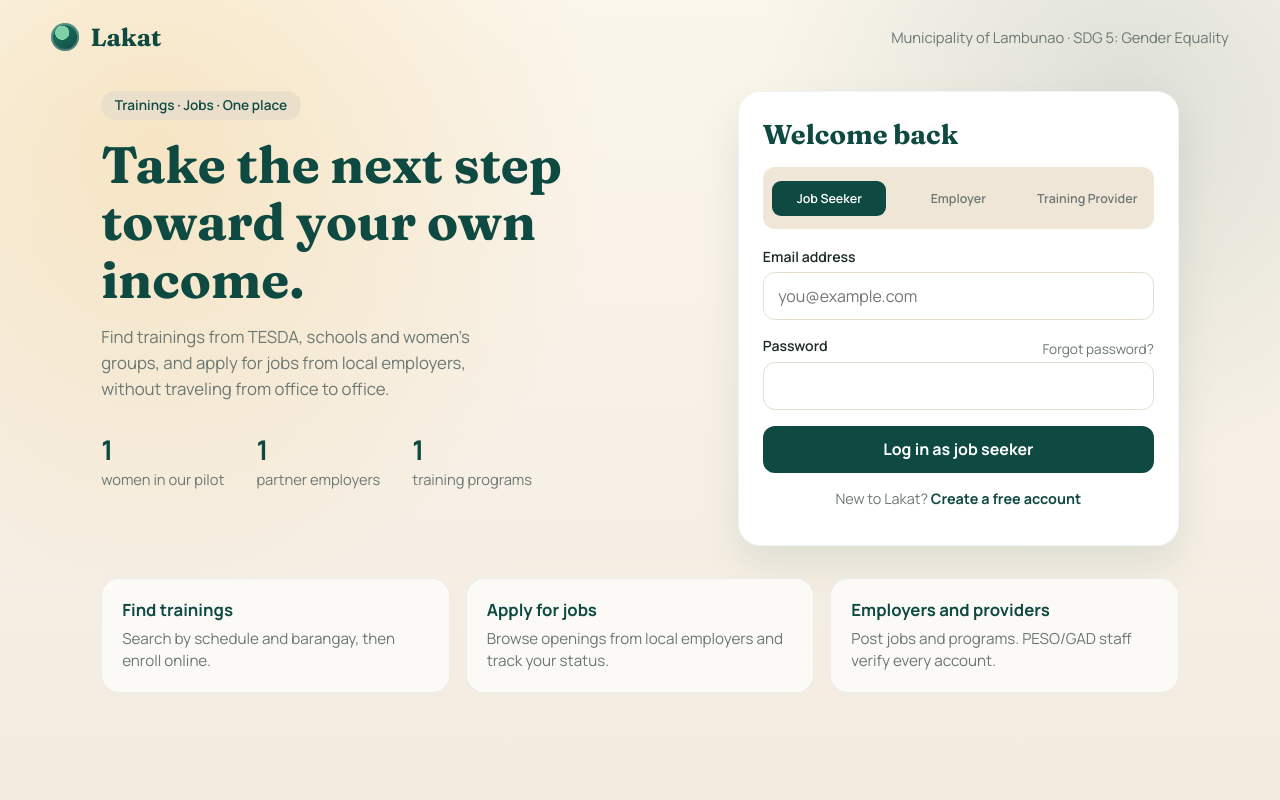
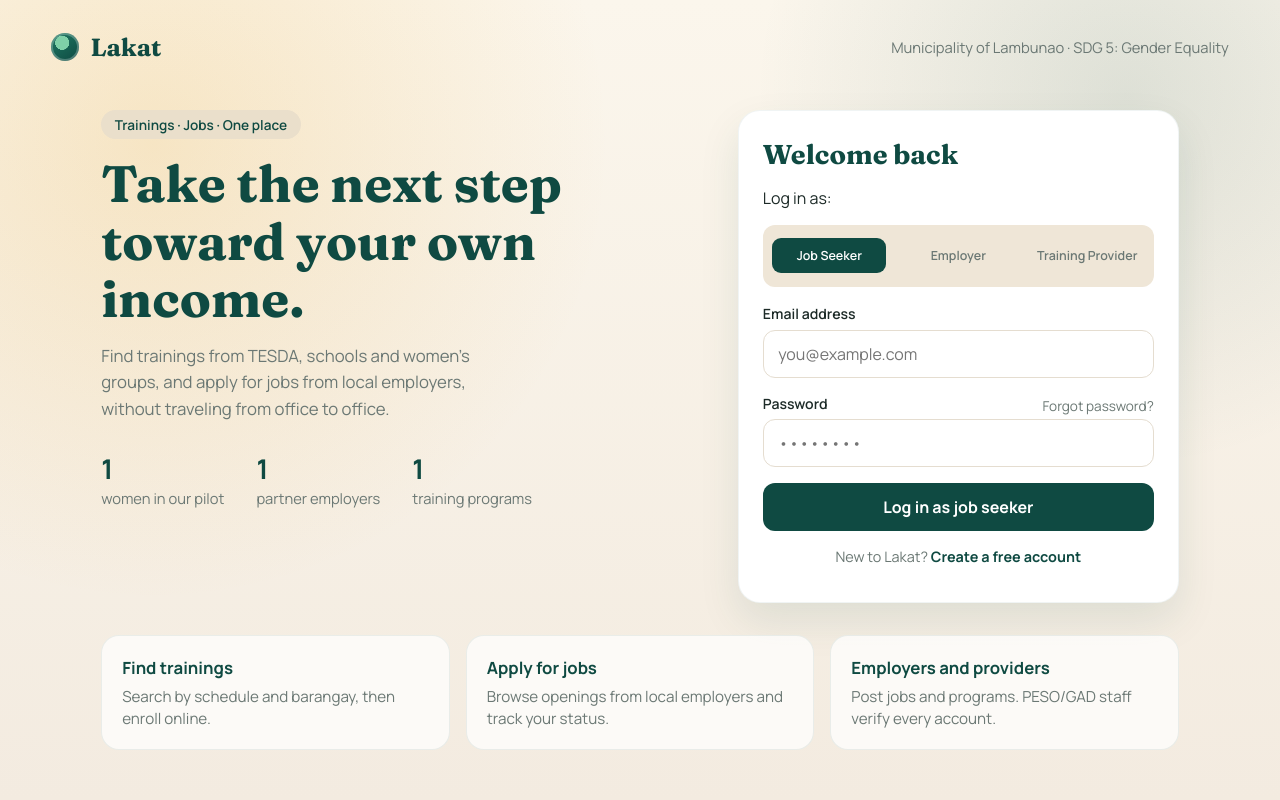
Before and after one commit to john28-div/Midterm_Project, a PHP site: page /lakat/ in a window 1280 px wide. Run offline with PHP 8.4, Linux system fonts and the light colour scheme; tables that the repository leaves empty hold one stand-in row (values such as "Sample post").

Commit message:
Add files via upload

```diff
--- a/index.php
+++ b/index.php
@@ -37,9 +37,26 @@ if ($_SERVER['REQUEST_METHOD'] === 'POST') {
     }
 }
 
-$seekers = (int) $conn->query("SELECT COUNT(*) AS c FROM users WHERE role = 'job_seeker'")->fetch_assoc()['c'];
-$employers = (int) $conn->query('SELECT COUNT(*) AS c FROM employers')->fetch_assoc()['c'];
-$trainings = (int) $conn->query('SELECT COUNT(*) AS c FROM trainings')->fetch_assoc()['c'];
+// Live counts from lakat_db (pilot targets as fallback if empty)
+$seekers = 0;
+$employers = 0;
+$trainings = 0;
+try {
+    $seekers = (int) $conn->query("SELECT COUNT(*) AS c FROM users WHERE role = 'job_seeker'")->fetch_assoc()['c'];
+    $employers = (int) $conn->query('SELECT COUNT(*) AS c FROM employers')->fetch_assoc()['c'];
+    $trainings = (int) $conn->query('SELECT COUNT(*) AS c FROM trainings')->fetch_assoc()['c'];
+} catch (Throwable $e) {
+    // schema not imported yet
+}
+if ($seekers === 0) {
+    $seekers = 30;
+}
+if ($employers === 0) {
+    $employers = 3;
+}
+if ($trainings === 0) {
+    $trainings = 2;
+}
 
 $roleLabels = [
     'job_seeker' => 'Log in as job seeker',
@@ -50,32 +67,50 @@ $roleLabels = [
 app_head('Welcome');
 ?>
 <div class="landing">
+  <div class="landing-glow" aria-hidden="true"></div>
+
   <header class="landing-top">
-    <div class="brand"><span class="brand-mark"></span> Lakat</div>
-    <div class="muni">Municipality of Lambunao · SDG 5: Gender Equality</div>
+    <a class="brand" href="<?= e(url('index.php')) ?>">
+      <span class="brand-mark brand-mark-leaf" aria-hidden="true"></span>
+      <span>Lakat</span>
+    </a>
+    <p class="muni">Municipality of Lambunao · SDG 5: Gender Equality</p>
   </header>
 
   <section class="hero">
-    <div>
+    <div class="hero-copy-block">
       <span class="pill">Trainings · Jobs · One place</span>
       <h1>Take the next step toward your own income.</h1>
       <p class="hero-copy">
         Find trainings from TESDA, schools and women's groups, and apply for jobs
         from local employers, without traveling from office to office.
       </p>
-      <div class="stats">
-        <div class="stat"><strong><?= $seekers ?></strong><span>women in our pilot</span></div>
-        <div class="stat"><strong><?= $employers ?></strong><span>partner employers</span></div>
-        <div class="stat"><strong><?= $trainings ?></strong><span>training programs</span></div>
+      <div class="stats" aria-label="Pilot indicators">
+        <div class="stat">
+          <strong><?= $seekers ?></strong>
+          <span>women in our pilot</span>
+        </div>
+        <div class="stat">
+          <strong><?= $employers ?></strong>
+          <span>partner employers</span>
+        </div>
+        <div class="stat">
+          <strong><?= $trainings ?></strong>
+          <span>training programs</span>
+        </div>
       </div>
     </div>
 
     <div class="login-card">
       <h2>Welcome back</h2>
       <?php render_flash(); ?>
-      <?php if ($error): ?><div class="alert alert-error"><?= e($error) ?></div><?php endif; ?>
-      <form method="post" action="">
-        <div class="role-toggle">
+      <?php if ($error): ?>
+        <div class="alert alert-error"><?= e($error) ?></div>
+      <?php endif; ?>
+
+      <form method="post" action="<?= e(url('index.php')) ?>" novalidate>
+        <p class="login-as-label">Log in as:</p>
+        <div class="role-toggle" role="radiogroup" aria-label="Account type">
           <label>
             <input type="radio" name="role" value="job_seeker" <?= $role === 'job_seeker' ? 'checked' : '' ?>>
             <span>Job Seeker</span>
@@ -92,19 +127,41 @@ app_head('Welcome');
 
         <div class="field">
           <label for="email">Email address</label>
-          <input id="email" type="email" name="email" placeholder="you@example.com" required
-                 value="<?= e($_POST['email'] ?? '') ?>">
+          <input
+            id="email"
+            type="email"
+            name="email"
+            autocomplete="username"
+            placeholder="you@example.com"
+            required
+            value="<?= e($_POST['email'] ?? '') ?>"
+          >
         </div>
+
         <div class="field">
           <div class="field-row">
             <label for="password">Password</label>
-            <span class="link-muted">Forgot password?</span>
+            <a class="link-muted" href="#" onclick="alert('Ask PESO/GAD staff to reset your password.'); return false;">Forgot password?</a>
           </div>
-          <input id="password" type="password" name="password" required>
+          <input
+            id="password"
+            type="password"
+            name="password"
+            autocomplete="current-password"
+            placeholder="••••••••"
+            required
+          >
         </div>
-        <button class="btn btn-primary" type="submit" id="loginBtn"><?= e($roleLabels[$role] ?? 'Log in') ?></button>
+
+        <button class="btn btn-primary" type="submit" id="loginBtn">
+          <?= e($roleLabels[$role] ?? 'Log in') ?>
+        </button>
       </form>
-      <p class="login-foot">New to Lakat? <a href="<?= e(url('register.php')) ?>">Create a free account</a></p>
+
+      <p class="login-foot">
+        New to Lakat?
+        <a href="<?= e(url('register.php')) ?>">Create a free account</a>
+      </p>
     </div>
   </section>
 
@@ -123,16 +180,20 @@ app_head('Welcome');
     </article>
   </section>
 </div>
+
 <script>
-  const labels = {
+(function () {
+  var labels = {
     job_seeker: 'Log in as job seeker',
     employer: 'Log in as employer',
     provider: 'Log in as training provider'
   };
-  document.querySelectorAll('input[name="role"]').forEach((el) => {
-    el.addEventListener('change', () => {
-      document.getElementById('loginBtn').textContent = labels[el.value] || 'Log in';
+  var btn = document.getElementById('loginBtn');
+  document.querySelectorAll('input[name="role"]').forEach(function (el) {
+    el.addEventListener('change', function () {
+      btn.textContent = labels[el.value] || 'Log in';
     });
   });
+})();
 </script>
 <?php app_foot(); ?>
```
